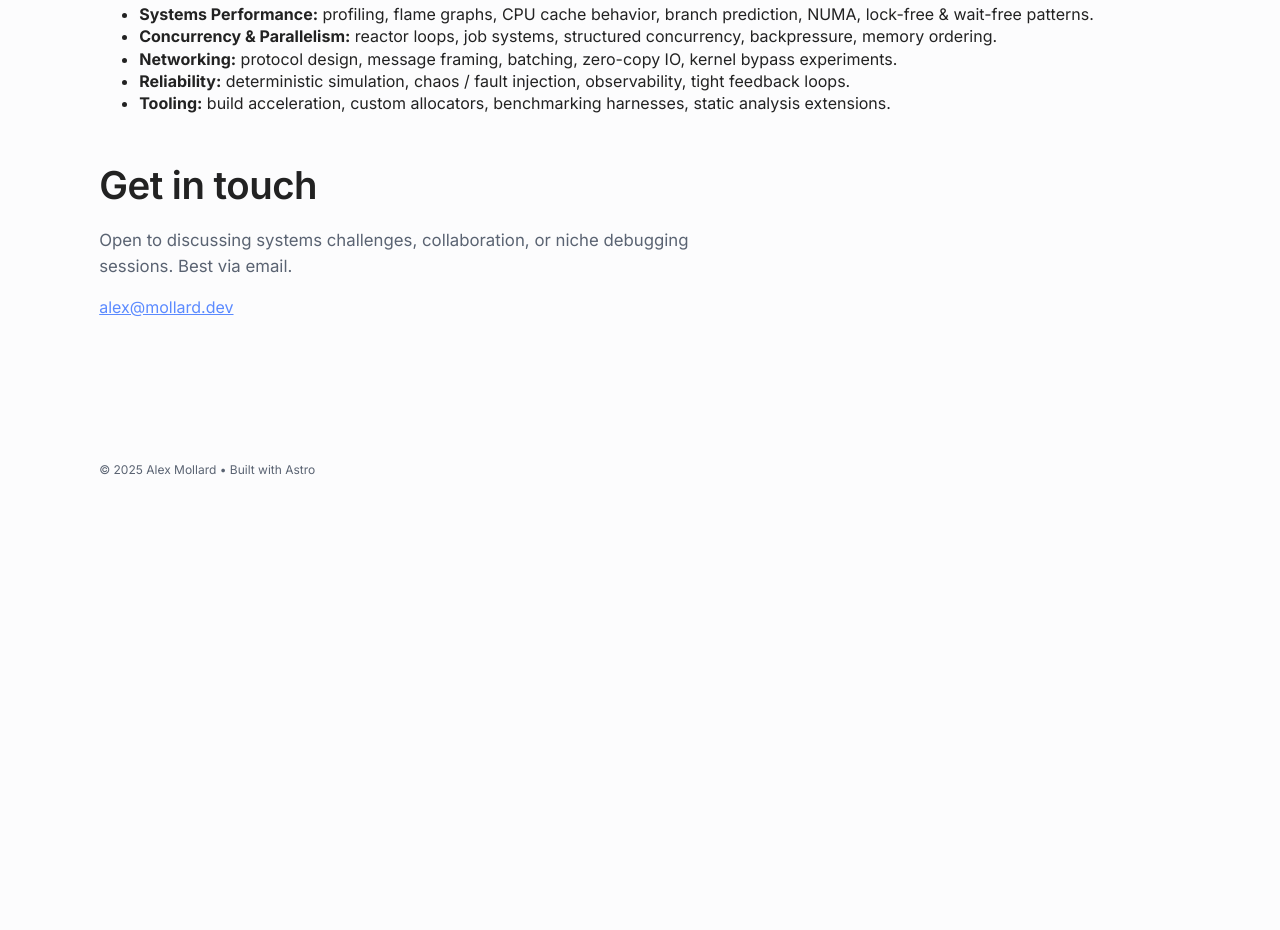
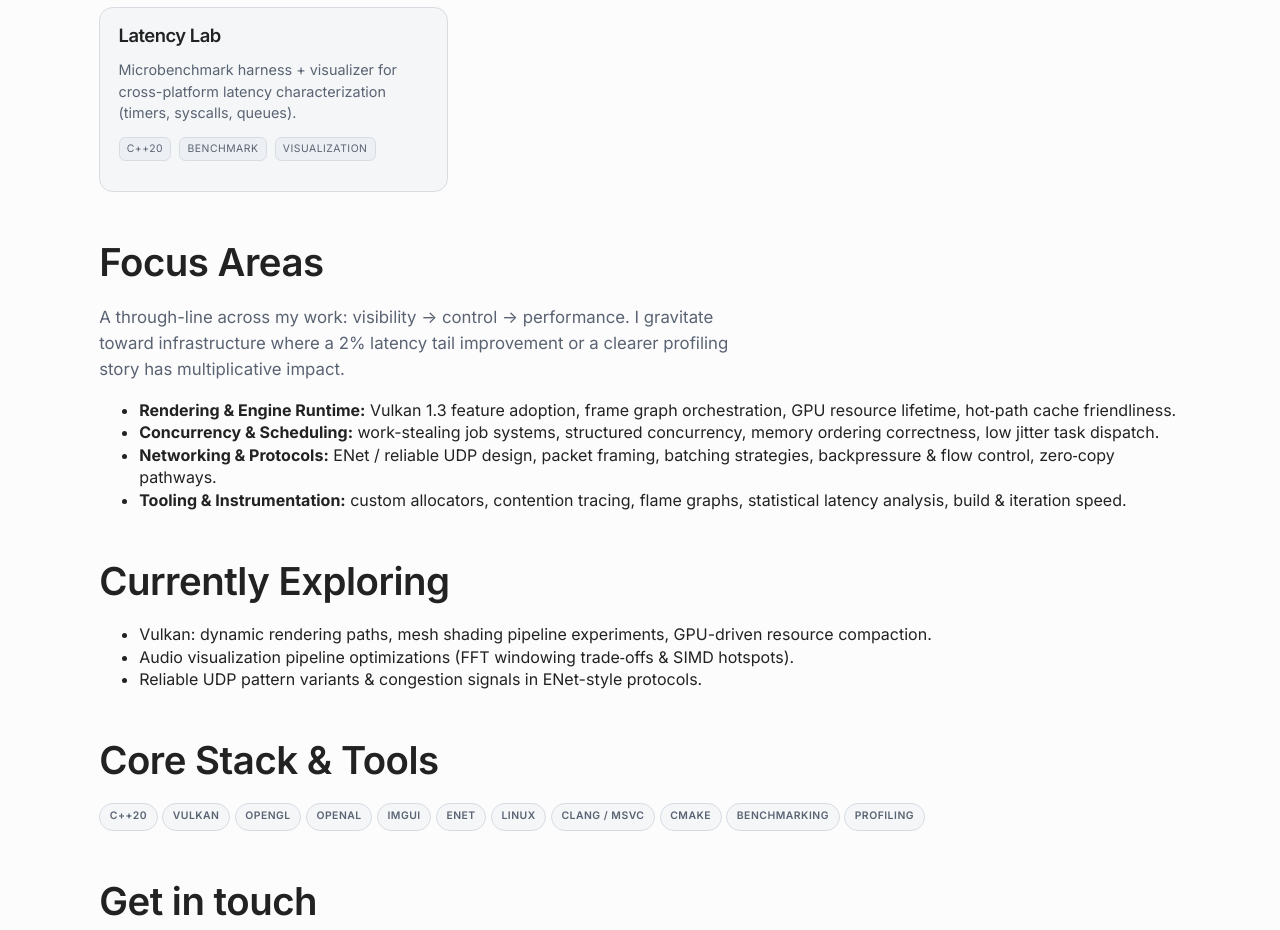
Before and after one commit to AlexMollard/alexmollard.github.io, an Astro site: page / in a window 1280 px wide. Shown: the part 1867-2797 px from the top of the page. Before the commit the page ends 2410 px from the top, so only its background shows below. Built offline with nearby package versions, Linux system fonts and the light colour scheme; Astro itself is replaced by a stand-in of ours.

Commit message:
feat: enhance index page with detailed personal and project information

```diff
--- a/src/pages/index.astro
+++ b/src/pages/index.astro
@@ -5,7 +5,17 @@ import ProjectCard from "../components/ProjectCard.astro";
 import { featured, projects } from "../data/projects";
 ---
 <Layout>
-  <Hero />
+  <Hero
+    title="Alex Mollard"
+    tagline="Systems & Graphics Engineer — C++ / Vulkan / Engine Architecture"
+    description="I build low-latency systems, rendering + game engine infrastructure, audio / networking stacks, and sharp developer tooling. I care about mechanical sympathy, determinism, and elegant, well-instrumented code paths." />
+
+  <section id="about">
+    <h2>About</h2>
+    <p class="section-lead">I’m a C++ systems programmer with a bias for profiling first, shipping lean abstractions, and keeping feedback loops tight. My work spans engine / runtime architecture, GPU + graphics (Vulkan / OpenGL), concurrency primitives, low-latency networking, and tooling that turns opaque performance behavior into clear, actionable insight.</p>
+    <p>Whether I’m designing a frame graph, hand‑optimizing a hot code path, sketching a deterministic scheduler, or building a benchmark harness to falsify assumptions, my goal is the same: <em>reduce ambiguity</em>, surface constraints early, and enable confident iteration.</p>
+    <p>Strong opinions: measure before theorizing, name things precisely, isolate sources of nondeterminism, and make failure modes <span class="mono">grep</span>-able.</p>
+  </section>
 
   <section id="projects">
     <h2>Selected Projects</h2>
@@ -24,20 +34,46 @@ import { featured, projects } from "../data/projects";
   </section>
 
   <section id="expertise">
-    <h2>Expertise</h2>
-    <p class="section-lead">I design and build performance-critical backends, distributed infrastructure, low-latency data pipelines, and developer tooling. Strengths include:</p>
+    <h2>Focus Areas</h2>
+    <p class="section-lead">A through-line across my work: visibility → control → performance. I gravitate toward infrastructure where a 2% latency tail improvement or a clearer profiling story has multiplicative impact.</p>
     <ul>
-      <li><strong>Systems Performance:</strong> profiling, flame graphs, CPU cache behavior, branch prediction, NUMA, lock-free & wait-free patterns.</li>
-      <li><strong>Concurrency & Parallelism:</strong> reactor loops, job systems, structured concurrency, backpressure, memory ordering.</li>
-      <li><strong>Networking:</strong> protocol design, message framing, batching, zero-copy IO, kernel bypass experiments.</li>
-      <li><strong>Reliability:</strong> deterministic simulation, chaos / fault injection, observability, tight feedback loops.</li>
-      <li><strong>Tooling:</strong> build acceleration, custom allocators, benchmarking harnesses, static analysis extensions.</li>
+      <li><strong>Rendering & Engine Runtime:</strong> Vulkan 1.3 feature adoption, frame graph orchestration, GPU resource lifetime, hot‑path cache friendliness.</li>
+      <li><strong>Concurrency & Scheduling:</strong> work-stealing job systems, structured concurrency, memory ordering correctness, low jitter task dispatch.</li>
+      <li><strong>Networking & Protocols:</strong> ENet / reliable UDP design, packet framing, batching strategies, backpressure & flow control, zero‑copy pathways.</li>
+      <li><strong>Tooling & Instrumentation:</strong> custom allocators, contention tracing, flame graphs, statistical latency analysis, build & iteration speed.</li>
     </ul>
+  </section>
+
+  <section id="exploring">
+    <h2>Currently Exploring</h2>
+    <ul>
+      <li>Vulkan: dynamic rendering paths, mesh shading pipeline experiments, GPU-driven resource compaction.</li>
+      <li>Audio visualization pipeline optimizations (FFT windowing trade‑offs & SIMD hotspots).</li>
+      <li>Reliable UDP pattern variants & congestion signals in ENet-style protocols.</li>
+    </ul>
+  </section>
+
+  <section id="stack">
+    <h2>Core Stack & Tools</h2>
+    <p>
+      <span class="pill">C++20</span>
+      <span class="pill">Vulkan</span>
+      <span class="pill">OpenGL</span>
+      <span class="pill">OpenAL</span>
+      <span class="pill">ImGui</span>
+      <span class="pill">ENet</span>
+      <span class="pill">Linux</span>
+      <span class="pill">clang / MSVC</span>
+      <span class="pill">CMake</span>
+      <span class="pill">Benchmarking</span>
+      <span class="pill">Profiling</span>
+    </p>
   </section>
 
   <section id="contact">
     <h2>Get in touch</h2>
-    <p class="section-lead">Open to discussing systems challenges, collaboration, or niche debugging sessions. Best via email.</p>
-    <p><a class="btn primary" href="mailto:alex@mollard.dev">alex@mollard.dev</a></p>
+  <p class="section-lead">Open to consulting on performance investigations, engine / runtime architecture, or targeted debugging deep-dives.</p>
+  <p><a class="btn primary" href="mailto:alexmollard@protonmail.com">alexmollard@protonmail.com</a></p>
+  <p style="font-size:.8rem; color:var(--text-dim); margin-top:.5rem;">Prefer concise context + reproduction notes; I’ll reply with initial angles / measurement strategy.</p>
   </section>
 </Layout>
```
